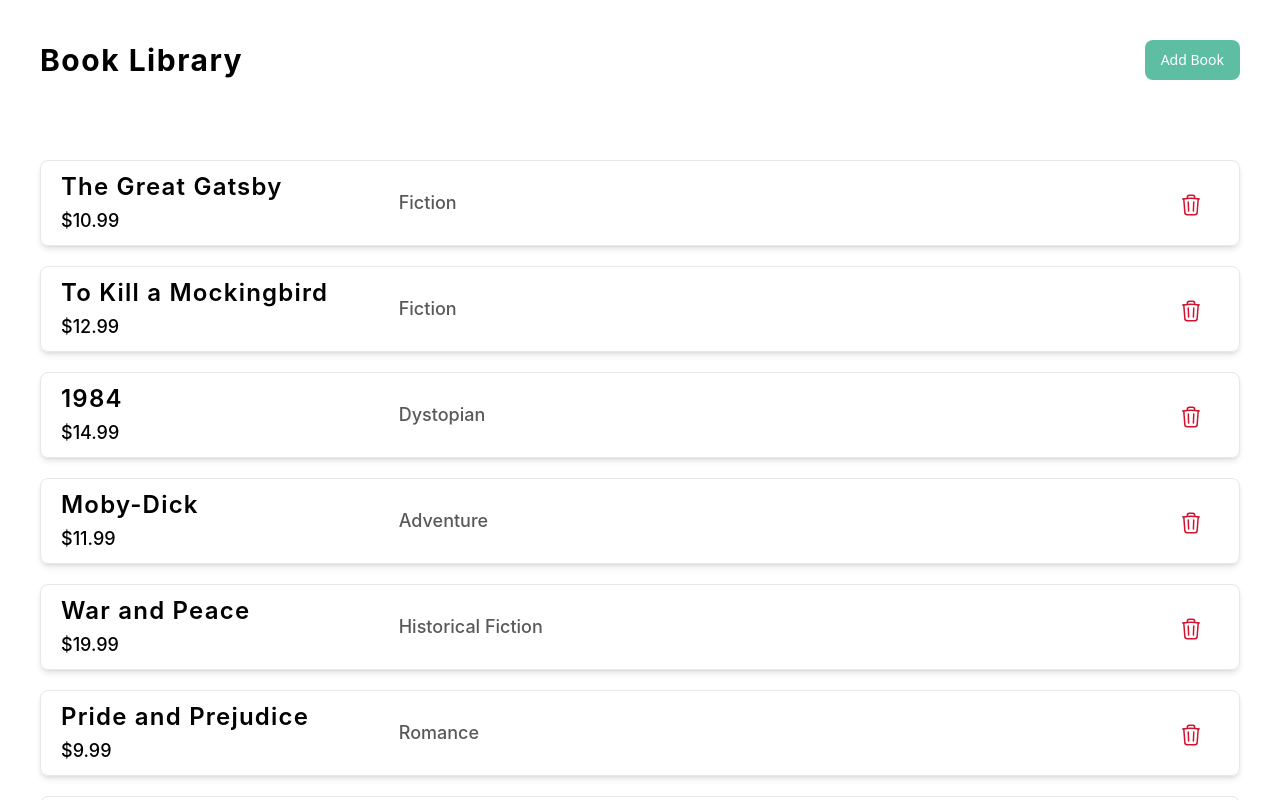
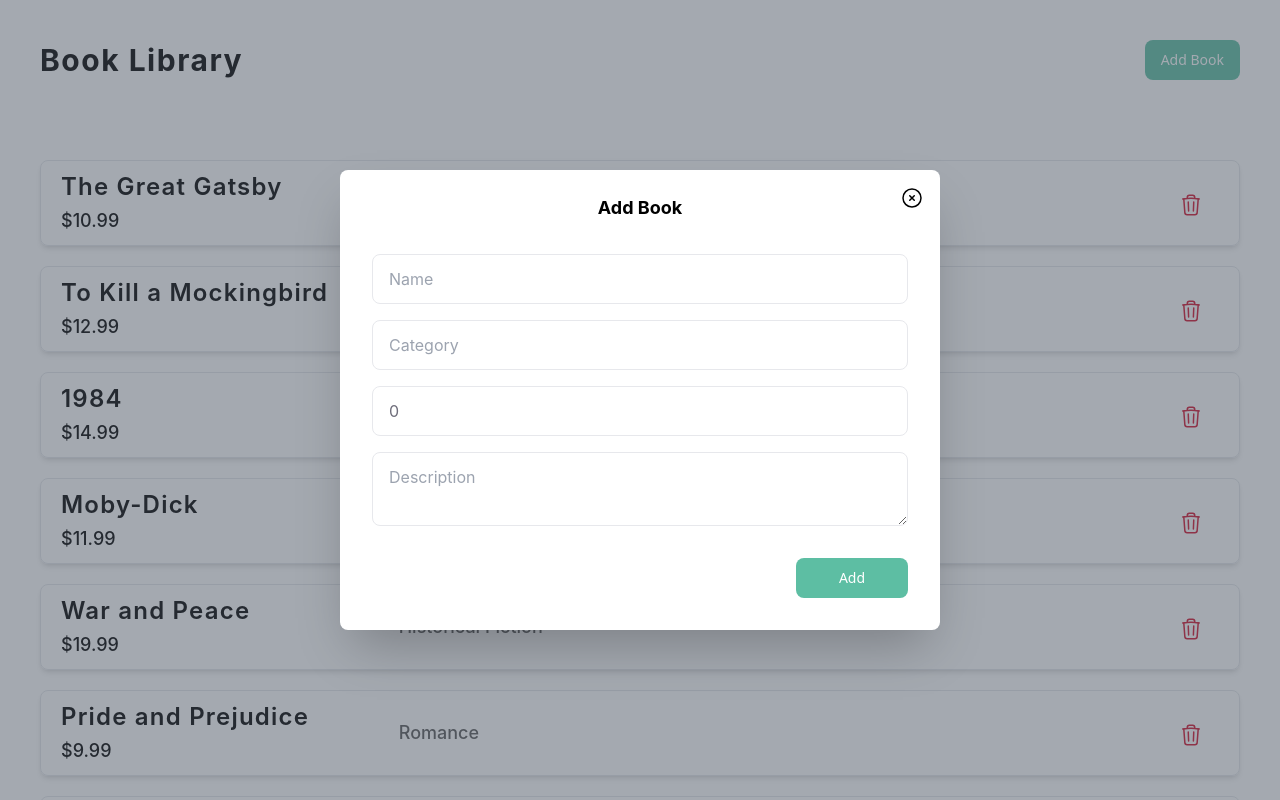
Before and after one commit to AHamza786/book-library-front-end, a React (Create React App) app: page / in a window 1280 px wide. Both pictures are taken after a click on the button "Add Book". Shown: the top 800 px of the page. Built offline with nearby package versions, Linux system fonts and the light colour scheme.

Commit message:
Add, delete and edit book functionality added

```diff
--- a/package.json
+++ b/package.json
@@ -11,12 +11,14 @@
     "@types/node": "^16.18.101",
     "@types/react": "^18.3.3",
     "@types/react-dom": "^18.3.0",
+    "formik": "^2.4.6",
     "react": "^18.3.1",
     "react-dom": "^18.3.1",
     "react-redux": "^9.1.2",
     "react-scripts": "5.0.1",
     "typescript": "^4.9.5",
-    "web-vitals": "^2.1.4"
+    "web-vitals": "^2.1.4",
+    "yup": "^1.4.0"
   },
   "scripts": {
     "start": "react-scripts start",
--- a/src/App.tsx
+++ b/src/App.tsx
@@ -1,13 +1,20 @@
-import React from "react";
-import { Header, BookList } from "./components";
+import React, { useState } from "react";
+import { Header, BookList, Form, Modal } from "./components";
 import "./App.css";
 
 function App() {
+  const [showModal, setShowModal] = useState<boolean>(false);
 
   return (
     <div className="flex flex-col max-w-7xl mx-auto sm:p-10 py-10 px-5 h-screen">
-      <Header />
-      <BookList/>
+      <Header onClick={() => setShowModal(!showModal)} />
+      <BookList onClick={() => setShowModal(!showModal)}/>
+      {showModal && (
+        <Modal onClose={() => setShowModal(!showModal)}>
+          <Form onClick={() => setShowModal(!showModal)} />
+        </Modal>
+      )}
+      {/*  */}
     </div>
   );
 }
--- /dev/null
+++ b/src/assets/index.ts
@@ -0,0 +1,2 @@
+export { default as CrossIcon } from "./crossIcon.svg";
+export { default as DeleteIcon } from "./deleteIcon.svg";
--- a/src/components/bookList.tsx
+++ b/src/components/bookList.tsx
@@ -2,19 +2,42 @@ import React from "react";
 import { useDispatch, useSelector } from "react-redux";
 import { BookCard } from ".";
 import { BookProps, State } from "../types";
+import { setBookData, setSelectedBook } from "../redux/slicers/book";
 
-const BookList = () => {
+type BookListProps = {
+  onClick: () => void;
+};
+
+const BookList = ({ onClick }: BookListProps) => {
   const books = useSelector((state: State) => state.book.book);
+  const selectedBook = useSelector((state: State) => state.book.selectedBook);
+  const dispatch: any = useDispatch();
+
+  const onDeleteHandler = (item: BookProps) => {
+    const updatedBooks = books?.filter(
+      (book: BookProps) => book?.id !== item?.id
+    );
+    dispatch(setBookData(updatedBooks));
+  };
+
+  const bookSelectHandler = (item: BookProps) => {
+    dispatch(setSelectedBook(item));
+  };
 
   return (
     <div className="flex flex-col gap-5 py-10">
-      {books.map((book: BookProps) => (
+      {books?.map((book: BookProps) => (
         <BookCard
           id={book?.id}
           name={book?.name}
           description={book?.description}
           price={book?.price}
           category={book?.category}
+          onDelete={() => onDeleteHandler(book)}
+          onBookSelect={() => {
+            onClick();
+            bookSelectHandler(book);
+          }}
         />
       ))}
     </div>
--- a/src/components/customButton.tsx
+++ b/src/components/customButton.tsx
@@ -1,4 +1,13 @@
 import React from "react";
+
+type CustomButtonProps = {
+  text?: string;
+  background?: string;
+  hoverBg?: string;
+  icon?: any;
+  onClick: () => void;
+  className?: string;
+};
 
 const CustomButton = ({
   text,
@@ -6,16 +15,19 @@ const CustomButton = ({
   hoverBg,
   icon,
   onClick,
-  className
-}: any) => {
+  className,
+}: CustomButtonProps) => {
   return (
     <button
       className={`text-xs sm:text-sm border-none box-border text-white cursor-pointer inline-block font-sans font-medium h-10 leading-5 list-none m-0 outline-none py-2.5 px-4 rounded-lg ${hoverBg} ${className}`}
       role="button"
       style={{ backgroundColor: background }}
-      onClick={onClick}
+      onClick={(event) => {
+        event.stopPropagation();
+        onClick();
+      }}
     >
-      {icon && <img className="h-6 w-6" src={icon}/>}
+      {icon && <img className="h-6 w-6" src={icon} />}
       {text && text}
     </button>
   );
--- /dev/null
+++ b/src/components/form.tsx
@@ -0,0 +1,126 @@
+import React from "react";
+import { Formik } from "formik";
+import * as Yup from "yup";
+import { useDispatch, useSelector } from "react-redux";
+import { CustomButton } from ".";
+import { BookProps, State } from "../types";
+import { setBookData } from "../redux/slicers/book";
+
+const BookValidationScheme = Yup.object().shape({
+  name: Yup.string().required().label("Name"),
+  category: Yup.string().required().label("Category"),
+  price: Yup.number().required().label("Price"),
+  description: Yup.string().required().label("Description"),
+});
+
+type FormProps = {
+  onClick: () => void;
+};
+
+
+const Form = ({ onClick }: FormProps) => {
+  const { book: books, selectedBook } = useSelector(
+    (state: State) => state.book
+  );
+  const dispatch: any = useDispatch();
+
+  const onSubmitHandler = async (values: BookProps) => {
+    if (selectedBook?.name) {
+      const updatedBooks = books?.map((book: BookProps) => {
+        if (book?.id === selectedBook?.id) {
+          values.id = selectedBook?.id;
+          return values;
+        }
+        return book;
+      });
+      dispatch(setBookData(updatedBooks));
+    } else {
+      values.id = Math.floor(1000 + Math.random() * 8000);
+      const updatedBooks = [...books, values];
+      dispatch(setBookData(updatedBooks));
+    }
+    onClick();
+  };
+
+  return (
+    <Formik
+      initialValues={{
+        name: selectedBook?.name || "",
+        category: selectedBook?.category || "",
+        price: selectedBook?.price || 0,
+        description: selectedBook?.description || "",
+      }}
+      onSubmit={onSubmitHandler}
+      validationSchema={BookValidationScheme}
+    >
+      {({ handleChange, handleSubmit, touched, errors, values }) => (
+        <div className="flex flex-col gap-8">
+          <div className="flex justify-center font-bold text-lg">
+            {selectedBook?.name ? "Edit Book Details" : "Add Book"}
+          </div>
+          <div className="flex flex-col gap-4">
+            <input
+              type="text"
+              id={"name"}
+              placeholder={"Name"}
+              value={values?.name}
+              onChange={handleChange("name")}
+              className="focus:outline-none  text-[#6E6D7A] border border-[#E7E8EC] w-full py-3 px-4 rounded-lg"
+            />
+            {touched.name && errors.name && (
+              <div className="text-red-700 text-sm -mt-3">{errors.name}</div>
+            )}
+
+            <input
+              id={"category"}
+              placeholder={"Category"}
+              value={values?.category}
+              onChange={handleChange("category")}
+              className="focus:outline-none text-[#6E6D7A] border border-[#E7E8EC] w-full py-3 px-4 gap-3 rounded-lg"
+            />
+            {touched.category && errors.category && (
+              <div className="text-red-700 text-sm -mt-3">
+                {errors.category}
+              </div>
+            )}
+            <input
+              id={"price"}
+              placeholder={"Price"}
+              value={values?.price}
+              onChange={handleChange("price")}
+              className="focus:outline-none text-[#6E6D7A] border border-[#E7E8EC] w-full py-3 px-4 gap-3 rounded-lg"
+            />
+            {touched.price && errors.price && (
+              <div className="text-red-700 text-sm -mt-3">{errors.price}</div>
+            )}
+            {/* <div className="relative border border-[#E7E8EC] w-full py-3 px-4 gap-3 rounded-lg"> */}
+            <textarea
+              id={"description"}
+              placeholder={"Description"}
+              value={values?.description}
+              onChange={handleChange("description")}
+              className="focus:outline-none text-[#6E6D7A] border border-[#E7E8EC] w-full py-3 px-4 gap-3 rounded-lg max-h-20"
+            />
+            {/* </div> */}
+            {touched.description && errors.description && (
+              <div className="text-red-700 text-sm -mt-3">
+                {errors.description}
+              </div>
+            )}
+          </div>
+          <div className="flex justify-end gap-6">
+            <CustomButton
+              onClick={handleSubmit}
+              text={selectedBook?.name ? "Edit" : "Add"}
+              background="#5dbea3"
+              hoverBg="hover:bg-[#33b249]"
+              className={"w-28"}
+            />
+          </div>
+        </div>
+      )}
+    </Formik>
+  );
+};
+
+export default Form;
--- a/src/components/header.tsx
+++ b/src/components/header.tsx
@@ -1,11 +1,22 @@
 import React from "react";
 import CustomButton from "./customButton";
 
-const Header = () => {
+type HeaderProps = {
+  onClick: () => void;
+};
+
+const Header = ({ onClick }: HeaderProps) => {
   return (
     <div className="flex items-center justify-between pb-5 sm:pb-10">
-      <h1 className="text-2xl sm:text-3xl tracking-wider font-bold subpixel-antialiased">Book Library</h1>
-      <CustomButton text="Add Book" background="#5dbea3" hoverBg="hover:bg-[#33b249]"/>
+      <h1 className="text-2xl sm:text-3xl tracking-wider font-bold subpixel-antialiased">
+        Book Library
+      </h1>
+      <CustomButton
+        text="Add Book"
+        background="#5dbea3"
+        hoverBg="hover:bg-[#33b249]"
+        onClick={onClick}
+      />
     </div>
   );
 };
--- a/src/components/index.ts
+++ b/src/components/index.ts
@@ -2,3 +2,5 @@ export { default as BookCard } from "./bookCard";
 export { default as BookList } from "./bookList";
 export { default as CustomButton } from "./customButton";
 export { default as Header } from "./header";
+export { default as Form } from "./form";
+export { default as Modal } from "./modal";
--- /dev/null
+++ b/src/components/modal.tsx
@@ -0,0 +1,32 @@
+import React from "react";
+import { CrossIcon } from "../assets";
+
+type CustomProps = {
+  children: React.ReactNode;
+  onClose: () => void;
+};
+
+const CustomModal = ({ onClose, children }: CustomProps) => {
+  return (
+    <div className={`fixed inset-0 z-50 flex items-center justify-center`}>
+      {/* Light background overlay */}
+      <div className="fixed inset-0 bg-gray-600 opacity-50" />
+
+      {/* Modal content */}
+      <div
+        className={`bg-white mx-5 sm:mx-auto w-full max-w-[600px] rounded-lg shadow-2xl z-50 opacity-100 px-4 sm:px-8 relative pt-6 pb-4 sm:pb-8 flex flex-col`}
+      >
+        <img
+          src={CrossIcon}
+          className="h-6 w-6 cursor-pointer absolute top-4 right-4"
+          onClick={onClose}
+        />
+        <div className="bg-white rounded-lg flex  flex-col gap-4 w-full">
+          {children}
+        </div>
+      </div>
+    </div>
+  );
+};
+
+export default CustomModal;
--- a/src/redux/slicers/book.ts
+++ b/src/redux/slicers/book.ts
@@ -4,14 +4,28 @@ import { BookState } from "../../types";
 
 const initialState: BookState = {
   book: BooksMockData,
+  selectedBook: {
+    name: "",
+    price: 0,
+    category: "",
+    description: "",
+  },
 };
 
 const bookSlice = createSlice({
   name: "book",
   initialState,
   reducers: {
-    updateBookData(state, action) {
-      return action.payload;
+    setBookData(state, action) {
+      return {
+        book: action.payload,
+      };
+    },
+    setSelectedBook(state, action) {
+      return {
+        ...state,
+        selectedBook: action.payload,
+      };
     },
     setInitailState() {
       return initialState;
@@ -19,6 +33,6 @@ const bookSlice = createSlice({
   },
 });
 
-export const { updateBookData, setInitailState } = bookSlice.actions;
+export const { setBookData, setSelectedBook, setInitailState } = bookSlice.actions;
 
 export default bookSlice.reducer;
--- a/src/types/index.ts
+++ b/src/types/index.ts
@@ -1,5 +1,5 @@
 export type BookProps = {
-  id: number;
+  id?: number;
   name: string;
   price: number;
   category: string;
@@ -8,6 +8,7 @@ export type BookProps = {
 
 export type BookState = {
   book: BookProps[];
+  selectedBook?: BookProps,
 };
 
 export type State = {
```
Also changed, not shown: src/components/bookCard.tsx (+29 -5 lines), src/assets/crossIcon.svg (added), 1 other file (tests, documents, lock files or other folders).
